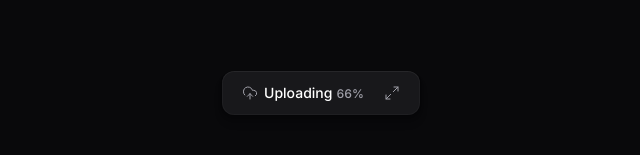
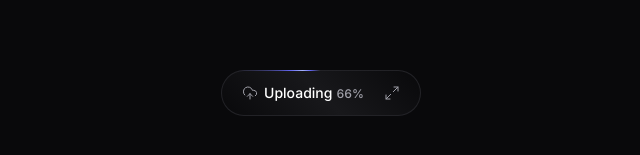
Before and after one commit to devnunes/tech_360, a React (Vite) app in the folder web/: page / in a window 1280 px wide. Shown: the part 307-462 px from the top of the page, without its empty margins (319-959 px from the left). Built offline with nearby package versions, Linux system fonts and the light colour scheme.

Commit message:
animations with tailwind and css property

```diff
--- a/web/src/components/upload-widget.tsx
+++ b/web/src/components/upload-widget.tsx
@@ -6,11 +6,14 @@
 import { UploadWidgetMinimizedButton } from "./upload-widget-minimized-button";
 
 export function UploadWidget() {
+  const isThereAnyPendingUploads = true;
+
   const [isWidgetOpen, toggleWidgetOpen] = useCycle(false, true);
   return (
-    <Collapsible.Root onOpenChange={() => toggleWidgetOpen()}>
+    <Collapsible.Root onOpenChange={() => toggleWidgetOpen()} asChild>
       <motion.div
-        className="bg-zinc-900 w-[360] max rounded-xl shadow-shape"
+        data-progress={isThereAnyPendingUploads}
+        className="bg-zinc-900 overflow-hidden max-w-[360] rounded-xl data-[state=open]:shadow-shape border border-transparent animate-border data-[state=closed]:rounded-3xl data-[state=closed]:data-[progress=false]:shadow-shape data-[state=closed]:data-[progress=true]:[background:linear-gradient(45deg,#09090B,theme(colors.zinc.900)_50%,#09090B)_padding-box,conic-gradient(from_var(--border-angle),theme(colors.zinc.700/.48)_80%,_theme(colors.indigo.500)_86%,_theme(colors.indigo.300)_90%,_theme(colors.indigo.500)_94%,_theme(colors.zinc.600/.48))_border-box]"
         animate={isWidgetOpen ? 'open' : 'closed'}
         variants={{
           closed: {
--- a/web/src/index.css
+++ b/web/src/index.css
@@ -1,3 +1,9 @@
 @tailwind base;
 @tailwind components;
 @tailwind utilities;
+
+@property --border-angle {
+  inherits: false;
+  initial-value: 0deg;
+  syntax: "<angle>";
+}
--- a/web/tailwind.config.js
+++ b/web/tailwind.config.js
@@ -20,9 +20,16 @@
       boxShadow: {
         shape: '0px 8px 8px rgba(0, 0, 0, 0.1), 0px 4px 4px rgba(0, 0, 0, 0.1), 0px 2px 2px rgba(0, 0, 0, 0.1), 0px 0px 0px 1px rgba(0, 0, 0, 0.1), inset 0px 0px 0px 1px rgba(255, 255, 255, 0.03), inset 0px 1px 0px rgba(255, 255, 255, 0.03)',
         'shape-content': '0px 0px 0px 1px rgba(0, 0, 0, 0.25), inset 0px 1px 0px rgba(255, 255, 255, 0.02), inset 0px 0px 0px 1px rgba(255, 255, 255, 0.02)'
+      },
+      animation:{
+        border: 'border 2s linear infinite',
+      },
+      keyframes: {
+        border: {
+          to: { '--border-angle': '360deg' },
+        }
       }
     },
-
   },
   plugins: [],
 }
```
